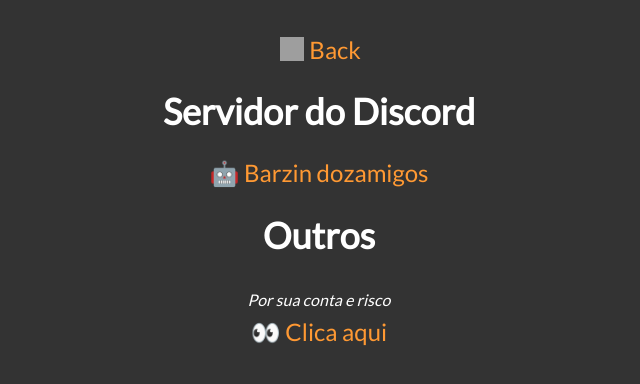
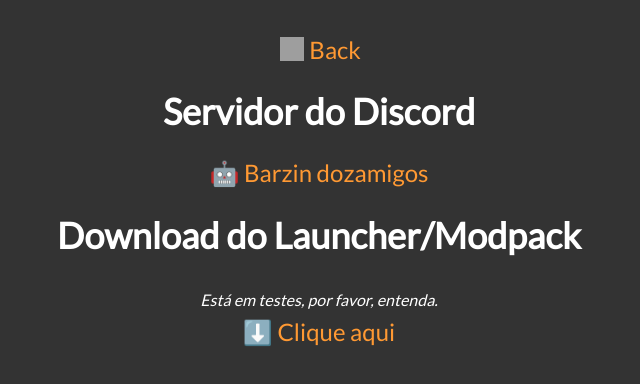
Before and after one commit to Heyashw/site, a plain HTML site: page minecraft/index.html in a window 1280 px wide. Shown: the whole page, without its empty margins (321-961 px from the left). Drawn offline with Linux system fonts and the light colour scheme; grey boxes are pictures that could not be loaded.

Commit message:
Add files via upload

```diff
--- a/minecraft/index.html
+++ b/minecraft/index.html
@@ -37,8 +37,8 @@
         <h2>Servidor do Discord</h2>
         <a href="https://discord.gg/PYkRJSFxMB" target="_blank">🤖 Barzin dozamigos</a><br>
 
-        <h2>Outros</h2>
-        <i>Por sua conta e risco</i><br>
-        <a href="https://shre.ink/HB4t" target="_blank">👀 Clica aqui</a>
+        <h2>Download do Launcher/Modpack</h2>
+        <i>Está em testes, por favor, entenda.</i><br>
+        <a href="https://shre.ink/HB4t" target="_blank">⬇️ Clique aqui</a>
     </body>
 </html>
```
Also changed, not shown: index.html (+1 -1 lines).
